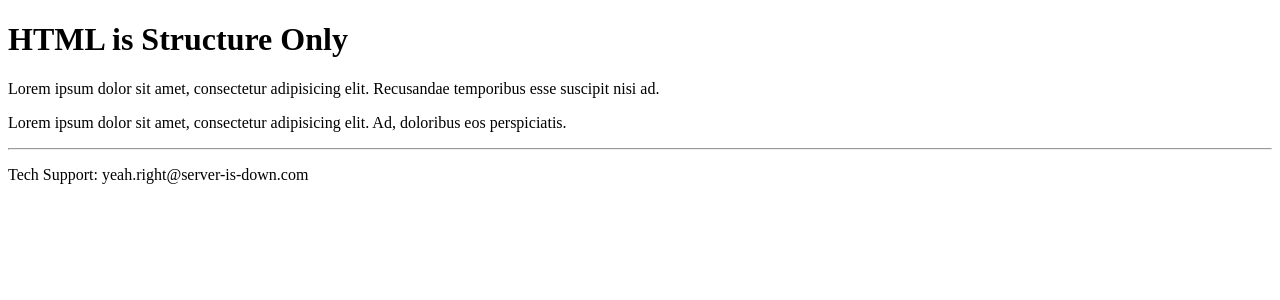
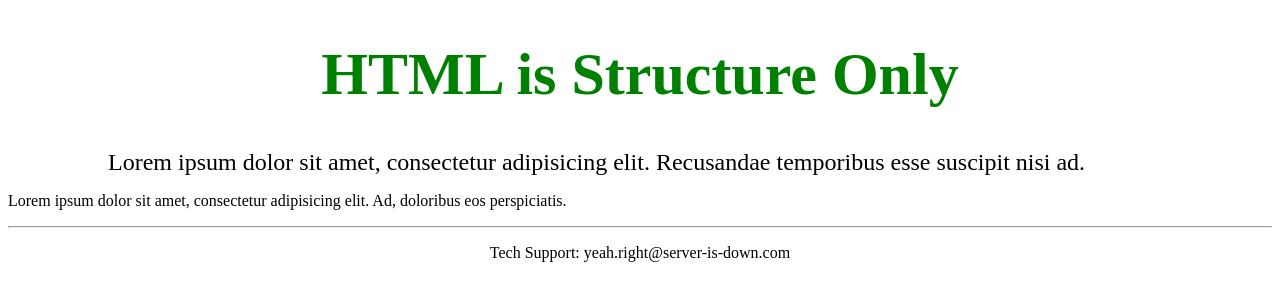
Before and after one commit to CJ-Okoli/Website-Debut, a plain HTML site: page index.html in a window 1280 px wide. Drawn offline with Linux system fonts and the light colour scheme.

Commit message:
HTML boost.

```diff
--- a/index.html
+++ b/index.html
@@ -1,15 +1,18 @@
 <!doctype html>
 <html>
   <head>
-    <title>HTML is Structure Only (Before)</title>
+    <title>HTML is Structure Only (After)</title>
   </head>
   <body>
-    <h1>HTML is Structure Only</h1>
-    <p>Lorem ipsum dolor sit amet, consectetur adipisicing elit. Recusandae temporibus esse suscipit nisi ad.</p>
+    <h1 style="color: green; font-size: 60px; text-align: center;">HTML is Structure Only</h1>
+    <p style="margin: 0 100px 0 100px; font-size: 1.5em;">Lorem ipsum dolor sit amet, consectetur adipisicing elit. Recusandae temporibus esse suscipit nisi ad.</p>
     <p>Lorem ipsum dolor sit amet, consectetur adipisicing elit. Ad, doloribus eos perspiciatis.</p>
     <footer>
       <hr>
-      <p>Tech Support: yeah.right@server-is-down.com</p>
+      <p style="text-align: center;"
+         onclick="alert('EMAILING US IS USELESS');">
+         Tech Support: yeah.right@server-is-down.com
+      </p>
     </footer>
   </body>
 </html>
```
